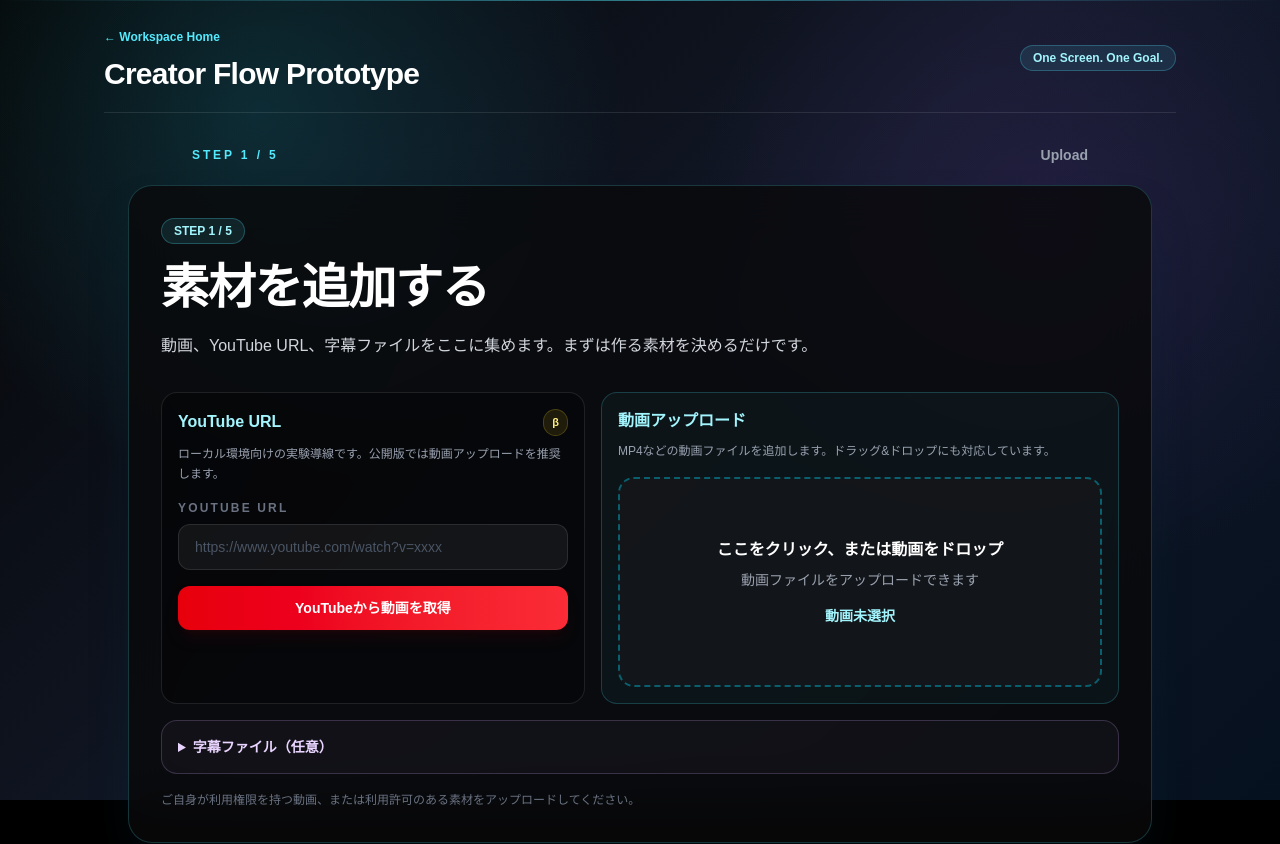
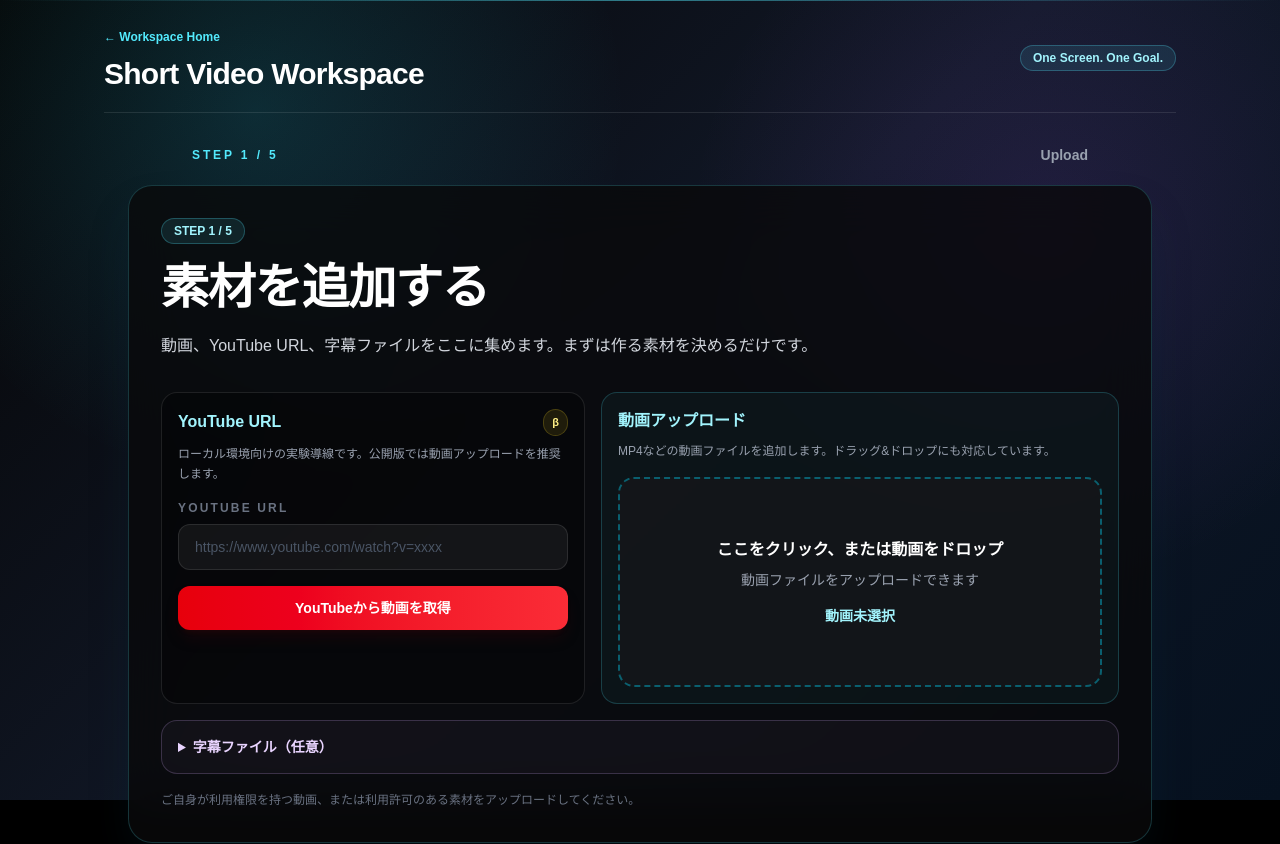
Before and after one commit to hiro042355/easyslice-ai, a Next.js app: page /workspace-flow in a window 1280 px wide. Shown: the top 844 px of the page. Built offline with nearby package versions, Linux system fonts and the light colour scheme.

Commit message:
Promote creator flow to short video workspace

```diff
--- a/app/workspace-flow/page.tsx
+++ b/app/workspace-flow/page.tsx
@@ -623,7 +623,7 @@
               ← Workspace Home
             </a>
             <h1 className="mt-2 text-2xl font-black tracking-tight text-white sm:text-3xl">
-              Creator Flow Prototype
+              Short Video Workspace
             </h1>
           </div>
 
--- /dev/null
+++ b/app/workspace-legacy/page.tsx
@@ -0,0 +1 @@
+export { default } from "../page";
--- a/app/workspace/page.tsx
+++ b/app/workspace/page.tsx
@@ -3,7 +3,7 @@
     title: "Short Video",
     description: "長尺動画から\nショート動画を作成します。",
     button: "制作を始める",
-    href: "/",
+    href: "/workspace-flow",
     primary: true,
   },
   {
```
